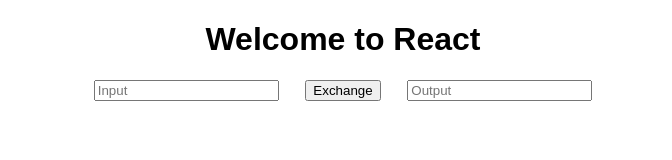
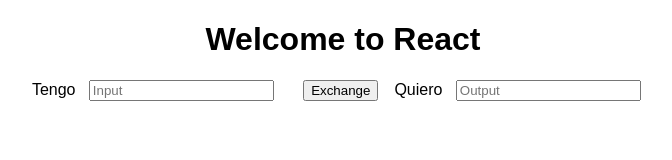
Before and after one commit to AraceliGS/exchange-money, a React app: page / in a window 1280 px wide. Shown: the whole page, without its empty margins (297-969 px from the left). Built offline with nearby package versions, Linux system fonts and the light colour scheme.

Commit message:
dándole funcionalidad al botòn exchange

```diff
--- a/src/components/App.css
+++ b/src/components/App.css
@@ -3,5 +3,10 @@
 }
 
 input {
-  margin: 0 2em;
+  margin: 0 1em;
 }
+
+.exchange-money-div {
+  margin: 0 1em;
+  display: inline-block;
+}
--- a/src/components/Exchange.js
+++ b/src/components/Exchange.js
@@ -1,29 +1,33 @@
 import React from 'react';
 
 const Exchange = ({
-  inputText, outputText, exchange,
-  setInputText, setOutputText, setExchangeChanged
+  inputText, outputText, firstText,
+  secondText, setInputText, setOutputText, setExchangeChanged
 }) => {
   return (
     <div>
+      <div className="exchange-money-div">
+      <span>{firstText}</span>
       <input
       value={inputText}
       onChange={evt => {
         setInputText(evt.target.value)
       }}
       placeholder="Input"
-      />
+      /></div>
       <button onClick={evt => {
         // console.log(evt.isTrusted)
         setExchangeChanged(evt.isTrusted);
       }}>Exchange</button>
+      <div className="exchange-money-div">
+      <span>{secondText}</span>
       <input
       value={outputText}
       placeholder="Output"
       onChange={evt => {
         setOutputText(evt.target.value);
       }}
-      />
+      /></div>
     </div>
   )
 }
--- a/src/containers/Exchange.js
+++ b/src/containers/Exchange.js
@@ -9,12 +9,16 @@
     const {
       inputText,
       outputText,
+      firstInputText,
+      secondInputText,
       exchange
     } = state.AppReducer;
 
     return {
       inputText,
       outputText,
+      firstText: firstInputText,
+      secondText: secondInputText,
       exchange
     };
   },
--- a/src/reducers/index.js
+++ b/src/reducers/index.js
@@ -1,11 +1,15 @@
 import {actionTypes} from '../actions/index';
 
 const DATA = {
-  title: 'Welcome to React'
+  title: 'Welcome to React',
+  iHaveText: 'Tengo',
+  iWantText: 'Quiero'
 }
 
 const INIT_STATE = {
   info: DATA,
+  firstInputText: DATA.iHaveText,
+  secondInputText: DATA.iWantText,
   inputText: '',
   outputText: '',
   exchange: false
@@ -27,6 +31,14 @@
         outputText: action.text,
       }
       break;
+    case actionTypes.EXCHANGE_CHANGED:
+
+      state = {
+        ...state,
+        firstInputText: state.secondInputText,
+        secondInputText: state.firstInputText
+      }
+      break;
     default:
       return state;
   }
```
